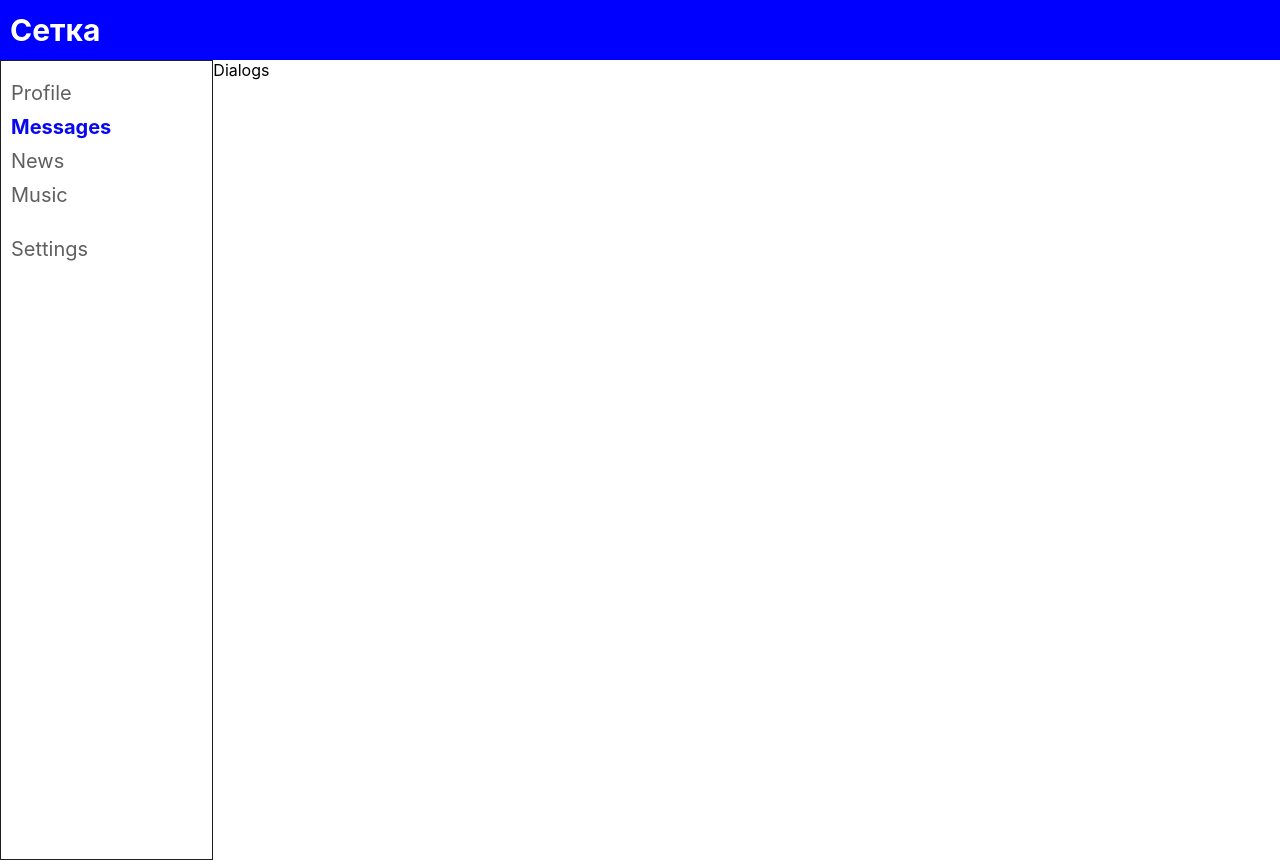
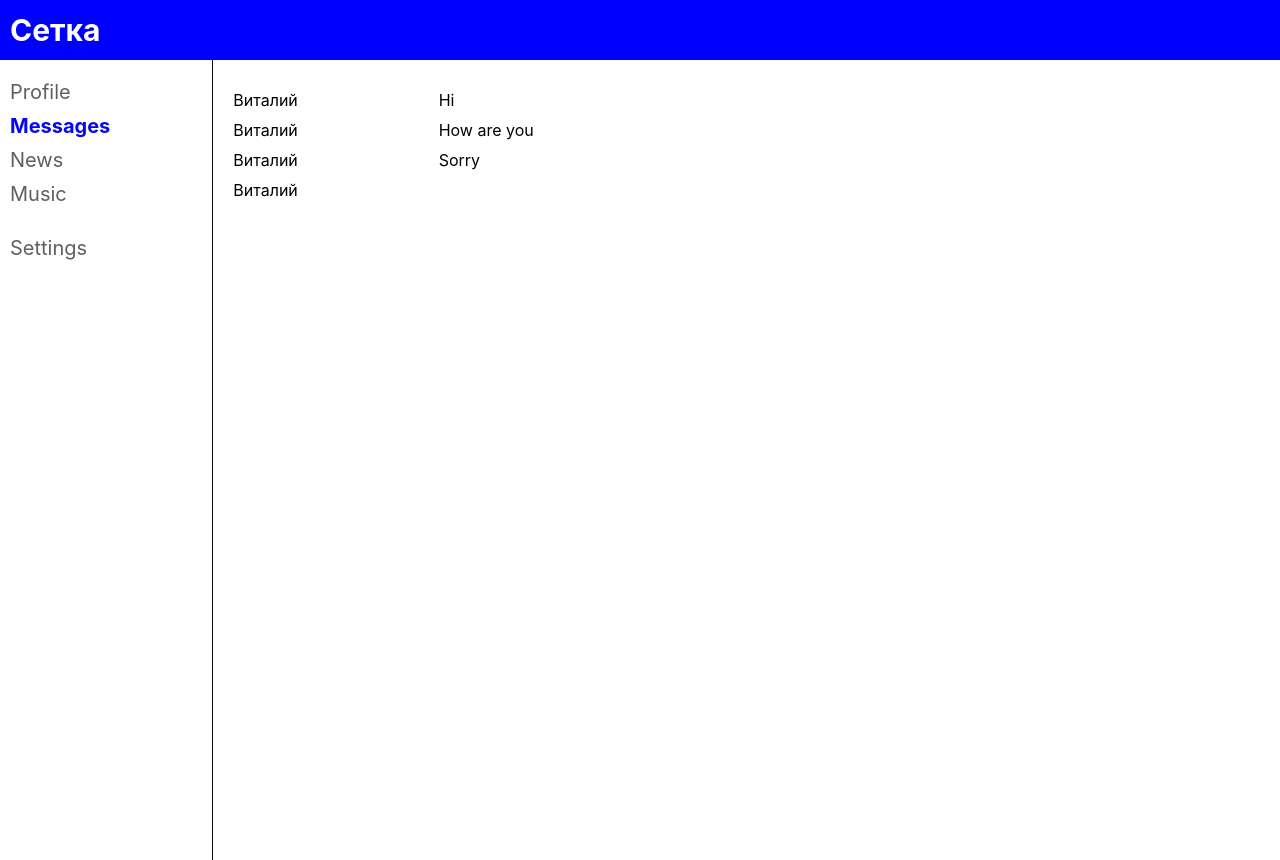
Before and after one commit to vronskyvitaly/socialnetwork, a React (Create React App) app: page /dialogs in a window 1280 px wide. Built offline with nearby package versions, Linux system fonts and the light colour scheme.

Commit message:
feat: add styles for the dialogs page

```diff
--- a/src/components/Dialogs/Dialogs.module.css
+++ b/src/components/Dialogs/Dialogs.module.css
@@ -0,0 +1,14 @@
+.dialogsPages_wrapper{
+    display: grid;
+    grid-template-columns: 2fr 8fr;
+    margin: 20px;
+}
+
+
+.dialog {
+    margin-top: 10px;
+}
+
+.message {
+    padding-top: 10px;
+}
--- a/src/components/Dialogs/Dialogs.tsx
+++ b/src/components/Dialogs/Dialogs.tsx
@@ -3,8 +3,32 @@ import s from './Dialogs.module.css'
 
 export const Dialogs = () => {
     return (
-        <div>
-            Dialogs
+        <div className={s.dialogsPages_wrapper}>
+            <div className={s.dialogs}>
+                <div className={s.dialog}>
+                    Виталий
+                </div>
+                <div className={s.dialog}>
+                    Виталий
+                </div>
+                <div className={s.dialog}>
+                    Виталий
+                </div>
+                <div className={s.dialog}>
+                    Виталий
+                </div>
+            </div>
+            <div className={s.messages}>
+                <div className={s.message}>
+                    Hi
+                </div>
+                <div className={s.message}>
+                    How are you
+                </div>
+                <div className={s.message}>
+                    Sorry
+                </div>
+            </div>
         </div>
     );
 };
--- a/src/components/Navbar/Navbar.module.css
+++ b/src/components/Navbar/Navbar.module.css
@@ -1,6 +1,6 @@
 .nav{
     grid-area: n;
-    border: 1px Solid #1f1f1f;
+    border-right: 1px solid #0a0a0a;
     padding: 20px 10px;
     height: 100vh;
 }
```
